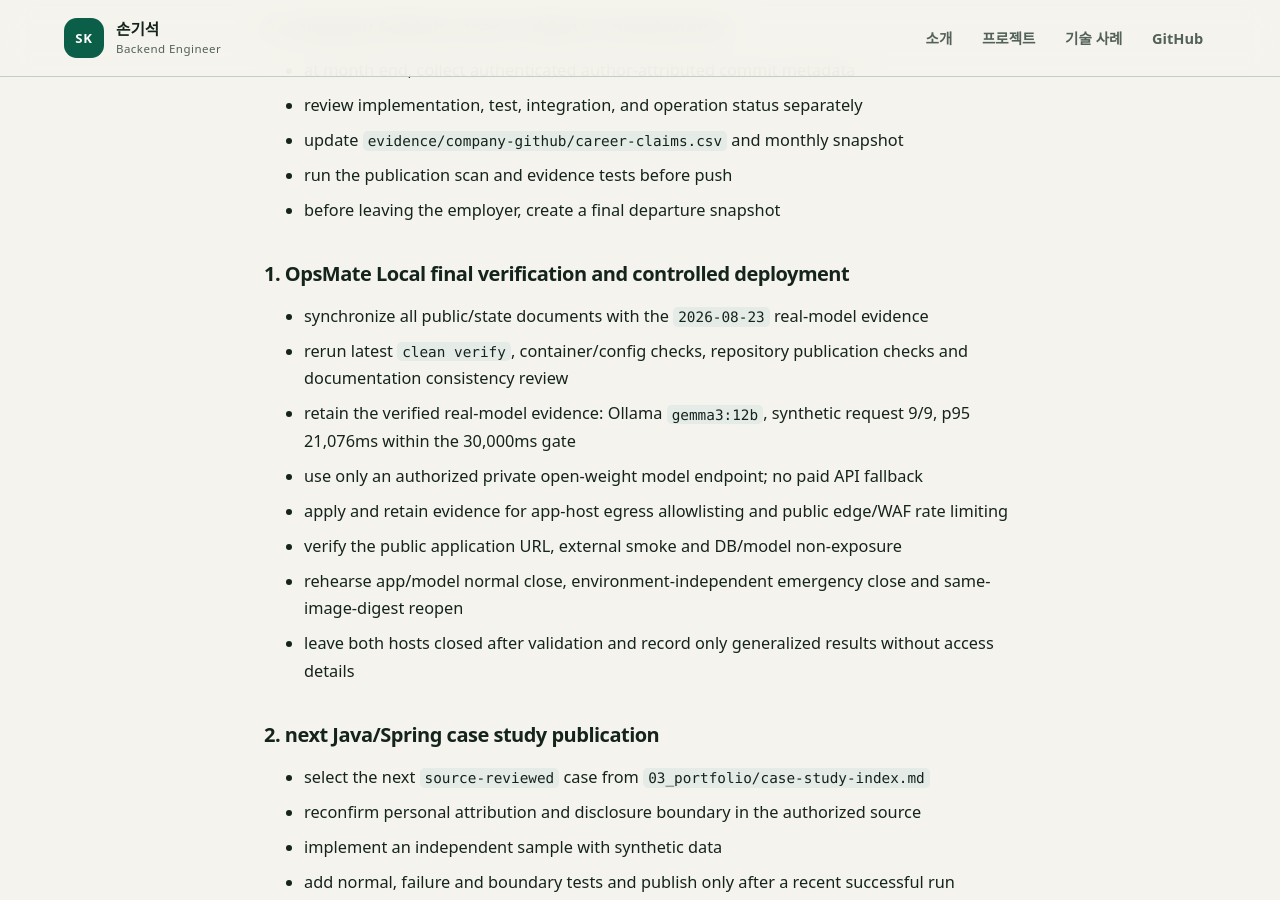
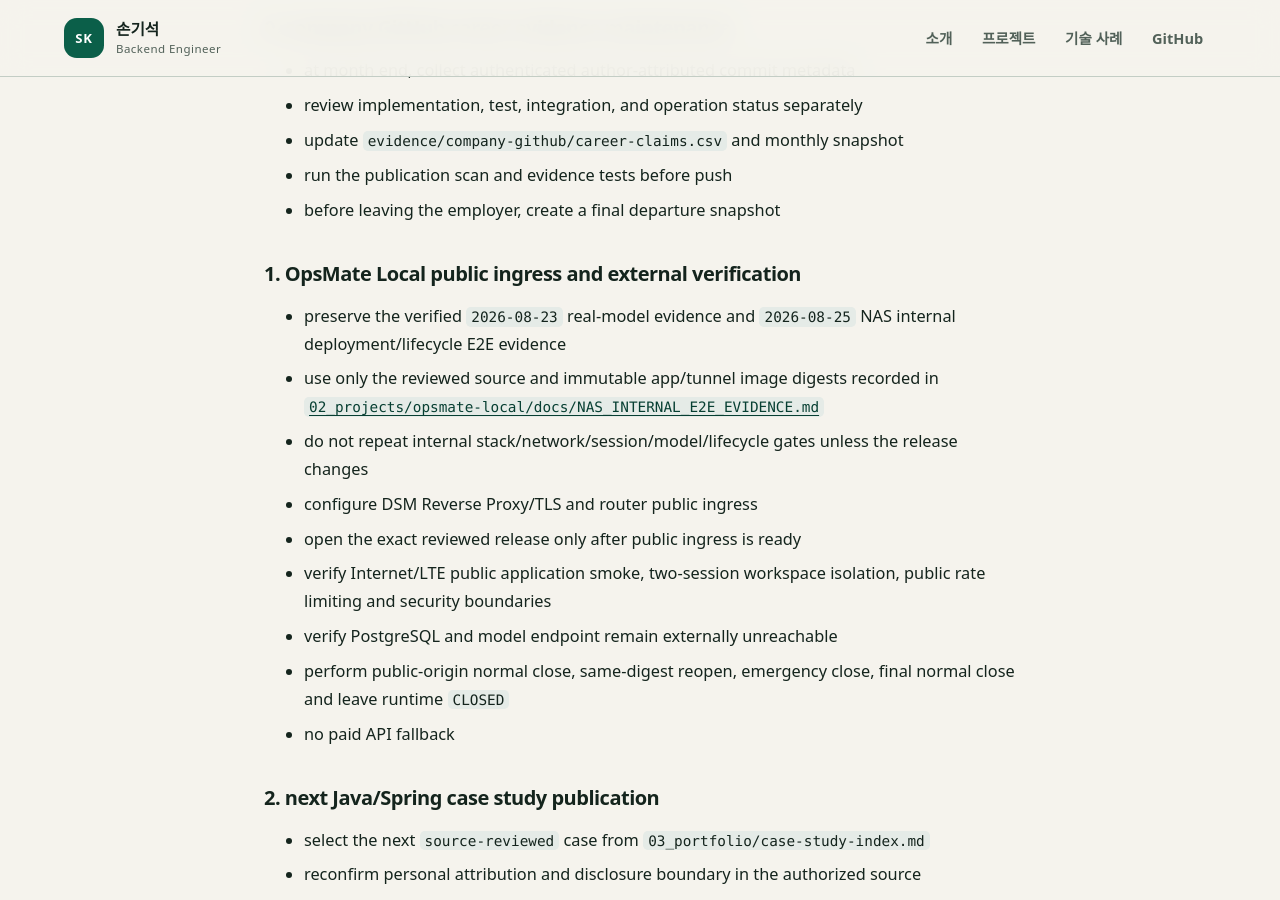
Before and after one commit to son1004007/engineering-career-portfolio, a Jekyll site: the page built from TASKS.md, in a window 1280 px wide and 900 px high, scrolled down 818 px. Built offline with Jekyll 4.4.1, drawn with Linux system fonts in a browser that asks for light colours; our own code applies the rules of GitHub Pages for plain Markdown files.

Commit message:
docs: move OpsMate task to public ingress boundary

```diff
--- a/TASKS.md
+++ b/TASKS.md
@@ -23,15 +23,16 @@
 - run the publication scan and evidence tests before push
 - before leaving the employer, create a final departure snapshot
 
-### 1. OpsMate Local final verification and controlled deployment
-- synchronize all public/state documents with the `2026-08-23` real-model evidence
-- rerun latest `clean verify`, container/config checks, repository publication checks and documentation consistency review
-- retain the verified real-model evidence: Ollama `gemma3:12b`, synthetic request 9/9, p95 21,076ms within the 30,000ms gate
-- use only an authorized private open-weight model endpoint; no paid API fallback
-- apply and retain evidence for app-host egress allowlisting and public edge/WAF rate limiting
-- verify the public application URL, external smoke and DB/model non-exposure
-- rehearse app/model normal close, environment-independent emergency close and same-image-digest reopen
-- leave both hosts closed after validation and record only generalized results without access details
+### 1. OpsMate Local public ingress and external verification
+- preserve the verified `2026-08-23` real-model evidence and `2026-08-25` NAS internal deployment/lifecycle E2E evidence
+- use only the reviewed source and immutable app/tunnel image digests recorded in [`02_projects/opsmate-local/docs/NAS_INTERNAL_E2E_EVIDENCE.md`](02_projects/opsmate-local/docs/NAS_INTERNAL_E2E_EVIDENCE.md)
+- do not repeat internal stack/network/session/model/lifecycle gates unless the release changes
+- configure DSM Reverse Proxy/TLS and router public ingress
+- open the exact reviewed release only after public ingress is ready
+- verify Internet/LTE public application smoke, two-session workspace isolation, public rate limiting and security boundaries
+- verify PostgreSQL and model endpoint remain externally unreachable
+- perform public-origin normal close, same-digest reopen, emergency close, final normal close and leave runtime `CLOSED`
+- no paid API fallback
 
 ### 2. next Java/Spring case study publication
 - select the next `source-reviewed` case from `03_portfolio/case-study-index.md`
```
